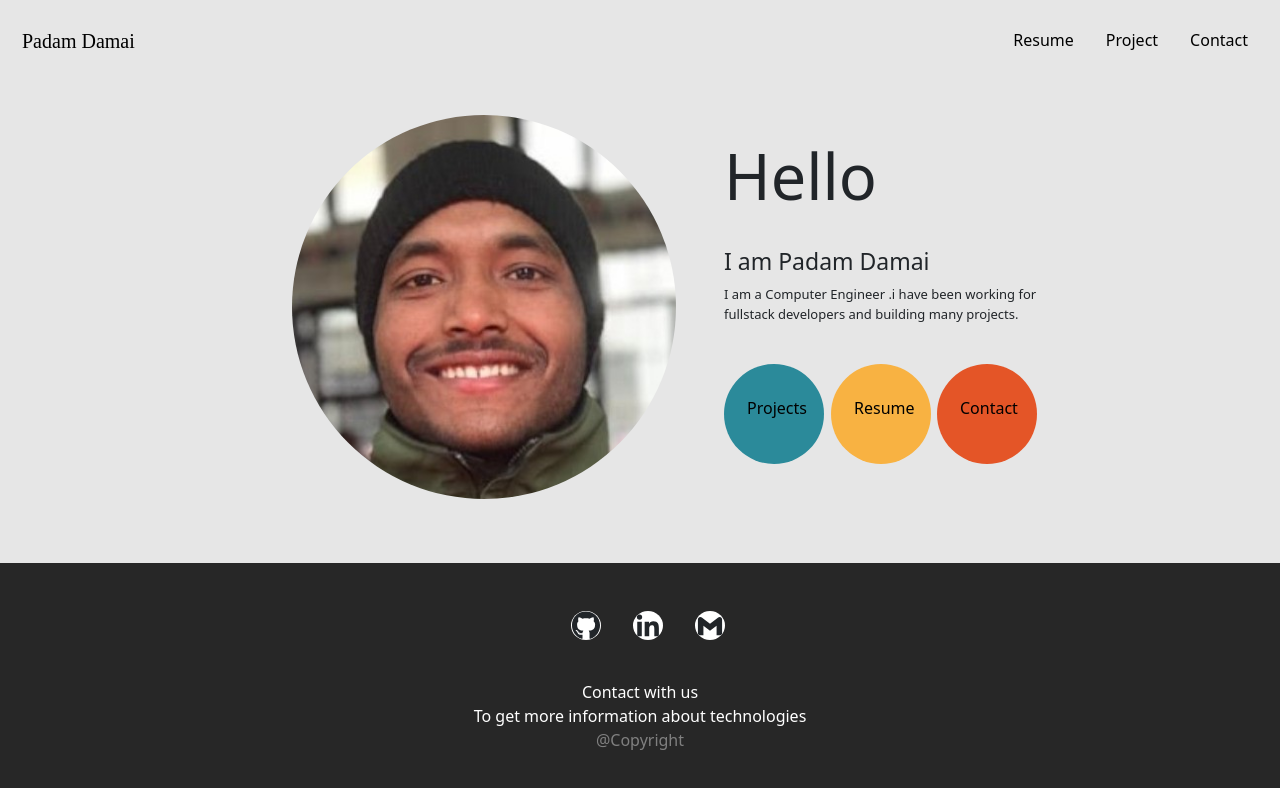
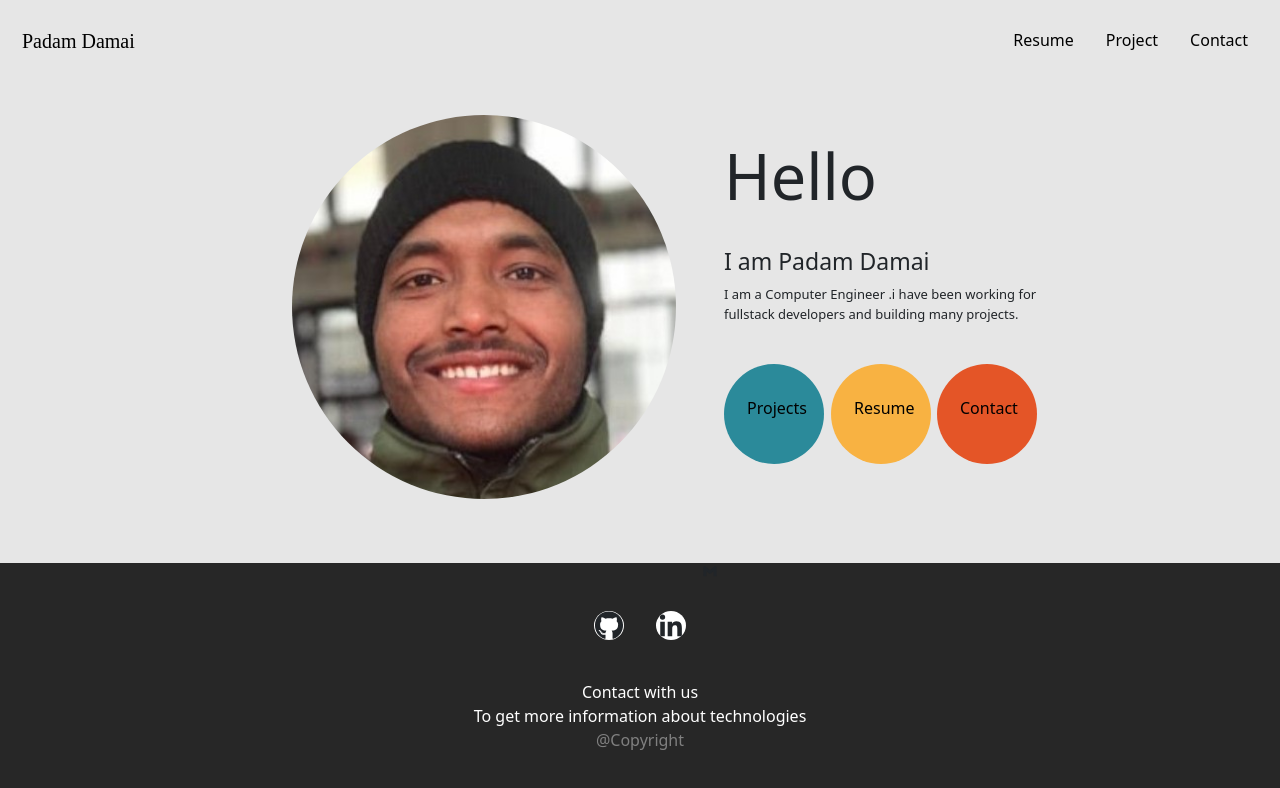
Before and after one commit to padamdamai/my_portfolio, a React (Create React App) app: page / in a window 1280 px wide. Shown: the top 788 px of the page. Built offline with nearby package versions, Linux system fonts and the light colour scheme.

Commit message:
changed mail icon with facebook icon

```diff
--- a/src/index.css
+++ b/src/index.css
@@ -116,7 +116,7 @@ article{
   justify-content: center;
   margin-left:1rem;
 }
-.github,.linkedIn,.mail{
+.github,.linkedIn,.fb{
   background-color: white;
   border-radius: 50%;
   width: 30px;
@@ -127,8 +127,9 @@ article{
   margin-top: 40px;
   color: white;
   text-align: center;
-
-
+}
+.icon_container > a{
+  color: black;
 }
 .copyright{
   color:#808080;
```
